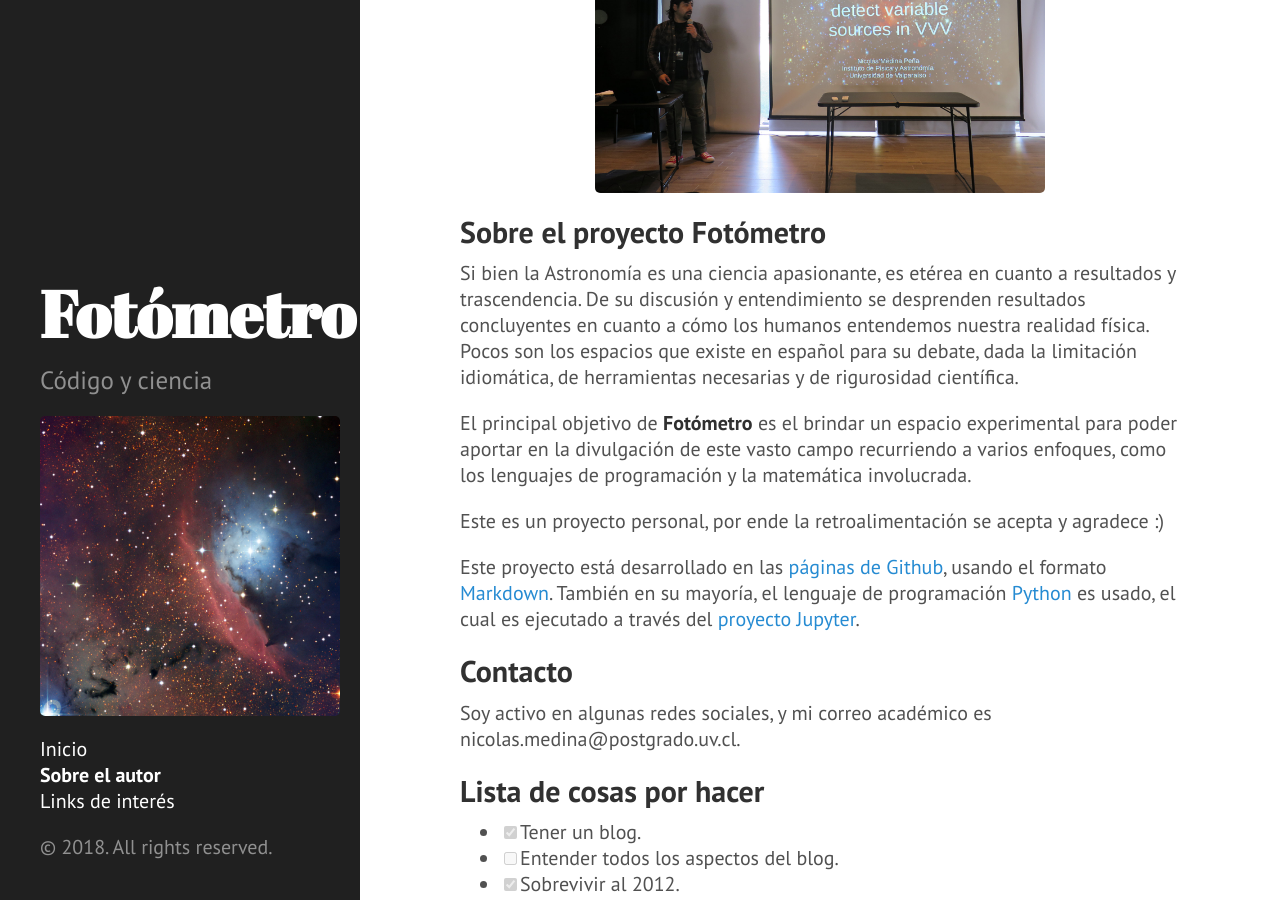
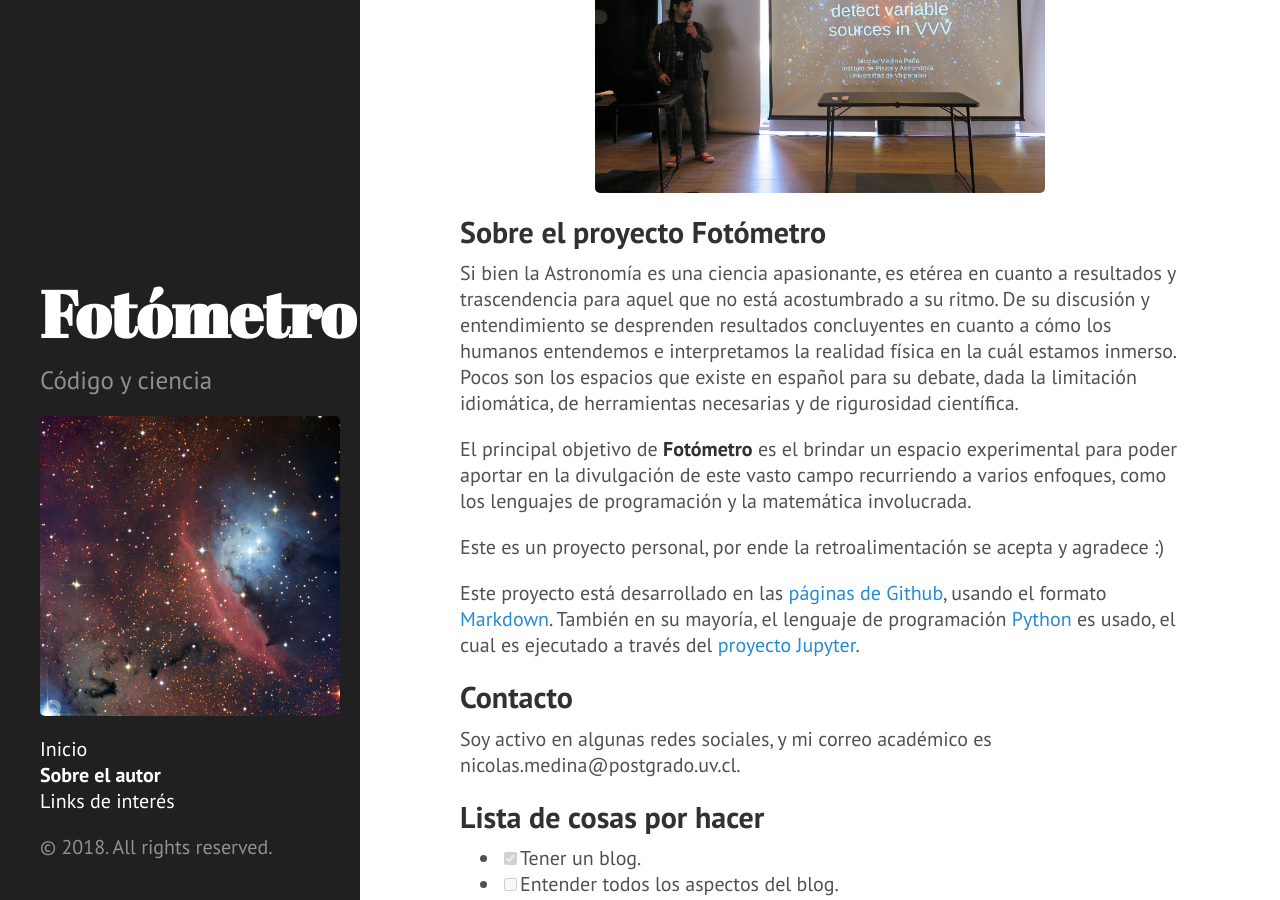
Before and after one commit to nicomedinap/nicomedinap.github.io, a Jekyll site: the page built from about.md, in a window 1280 px wide and 900 px high, scrolled down 557 px. Built offline with Jekyll 4.4.1, drawn with Linux system fonts in a browser that asks for light colours.

Commit message:
Update about.md

```diff
--- a/about.md
+++ b/about.md
@@ -17,7 +17,7 @@ Aquí una foto mía donde parezco interesante :)
 
 ## Sobre el proyecto Fotómetro
 
-Si bien la Astronomía es una ciencia apasionante, es etérea en cuanto a resultados y trascendencia. De su discusión y entendimiento se desprenden resultados concluyentes en cuanto a cómo los humanos entendemos nuestra realidad física. Pocos son los espacios que existe en español para su debate, dada la limitación idiomática, de herramientas necesarias y de rigurosidad científica.
+Si bien la Astronomía es una ciencia apasionante, es etérea en cuanto a resultados y trascendencia para aquel que no está acostumbrado a su ritmo. De su discusión y entendimiento se desprenden resultados concluyentes en cuanto a cómo los humanos entendemos e interpretamos la realidad física en la cuál estamos inmerso. Pocos son los espacios que existe en español para su debate, dada la limitación idiomática, de herramientas necesarias y de rigurosidad científica.
 
 El principal objetivo de **Fotómetro** es el brindar un espacio experimental para poder aportar en la divulgación de este vasto campo recurriendo a varios enfoques, como los lenguajes de programación y la matemática involucrada.
 
```
